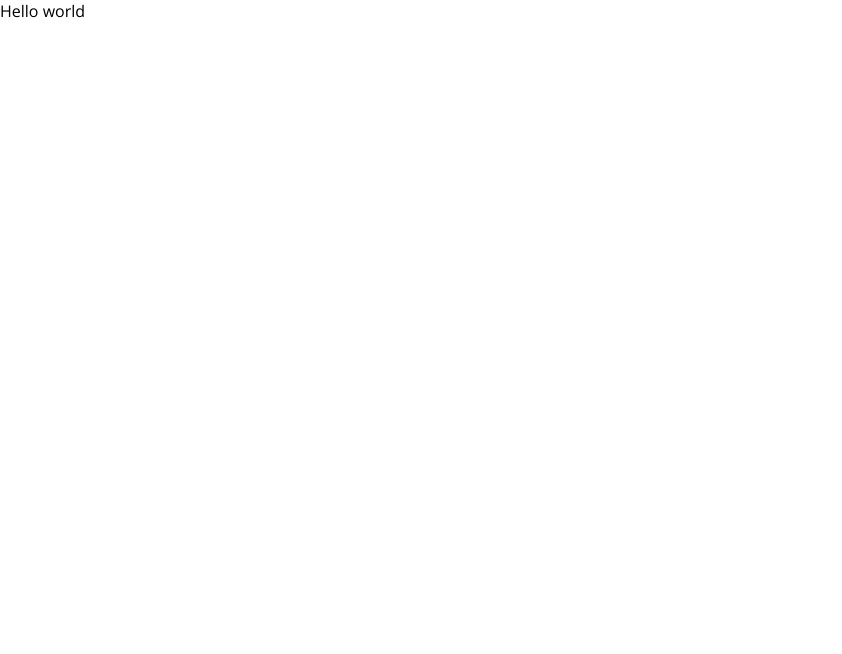
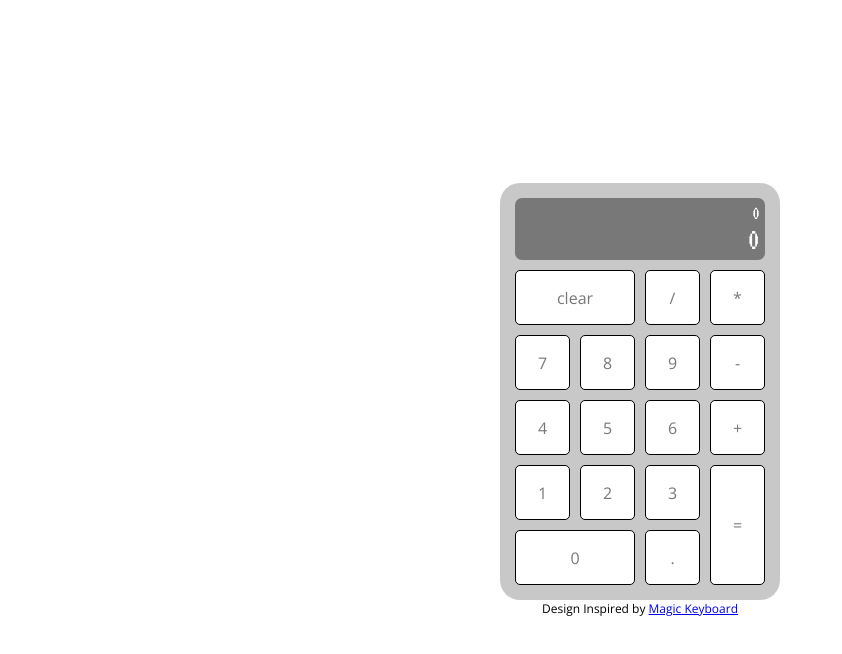
Before and after one commit to scc416/javascript-calculator, a React (Create React App) app: page / in a window 1280 px wide. Shown: the top 654 px of the page, without its empty margins (0-842 px from the left). Built offline with nearby package versions, Linux system fonts and the light colour scheme.

Commit message:
remake the layout

```diff
--- a/src/App.js
+++ b/src/App.js
@@ -1,9 +1,114 @@
-function App() {
+const charLst = {
+  zero: "0",
+  one: "1",
+  two: "2",
+  three: "3",
+  four: "4",
+  five: "5",
+  six: "6",
+  seven: "7",
+  eight: "8",
+  nine: "9",
+  add: "+",
+  subtract: "-",
+  multiply: "*",
+  divide: "/",
+  decimal: ".",
+};
+
+const numButton = (num) => {
   return (
-    <div className="App">
-      Hello world
+    <div
+      id={num}
+      className="button"
+      onClick={
+        () => console.log("onclick")
+        // this.props.updateValue(
+        //   charLst[num],
+        //   this.props.currentValue,
+        //   this.props.lastItem,
+        //   this.props.ifEnter)
+      }
+    >
+      {charLst[num]}
     </div>
   );
-}
+};
+
+const App = () => {
+  return (
+    <div
+      onKeyPress={
+        () => console.log("onKeyPress")
+        // (e) => onKeyPress(e.key)
+      }
+      tabIndex="0"
+      className="full"
+    >
+      <div className="grid-container">
+        <div className="button screen">
+          <div className="equation">
+            {
+              [] //this.props.saved
+            }
+
+            {
+              "0" //this.props.currentValue
+            }
+          </div>
+          <div id="display">
+            0
+            {/* {this.props.currentValue} */}
+            </div>
+        </div>
+        <div
+          id="clear"
+          className="button"
+          onClick={
+            () => console.log("onclick")
+            // () => this.props.clear()
+          }
+        >
+          clear
+        </div>
+        {numButton("divide")}
+        {numButton("multiply")}
+        {numButton("seven")}
+        {numButton("eight")}
+        {numButton("nine")}
+        {numButton("subtract")}
+        {numButton("four")}
+        {numButton("five")}
+        {numButton("six")}
+        {numButton("add")}
+        {numButton("one")}
+        {numButton("two")}
+        {numButton("three")}
+        <div
+          id="equals"
+          onClick={
+            () => console.log("onclick")
+            // this.props.enter(
+            //   this.props.saved,
+            //   this.props.currentValue,
+            //   this.props.ifEnter
+            // )
+          }
+          className="button"
+        >
+          =
+        </div>
+        {numButton("zero")}
+        {numButton("decimal")}
+      </div>
+      <div className="footer">
+        Design Inspired by{" "}
+        <a href="https://www.apple.com/shop/product/MQ052LL/A/magic-keyboard-with-numeric-keypad-us-english-silver">
+          Magic Keyboard
+        </a>
+      </div>
+    </div>
+  );
+};
 
 export default App;
```
